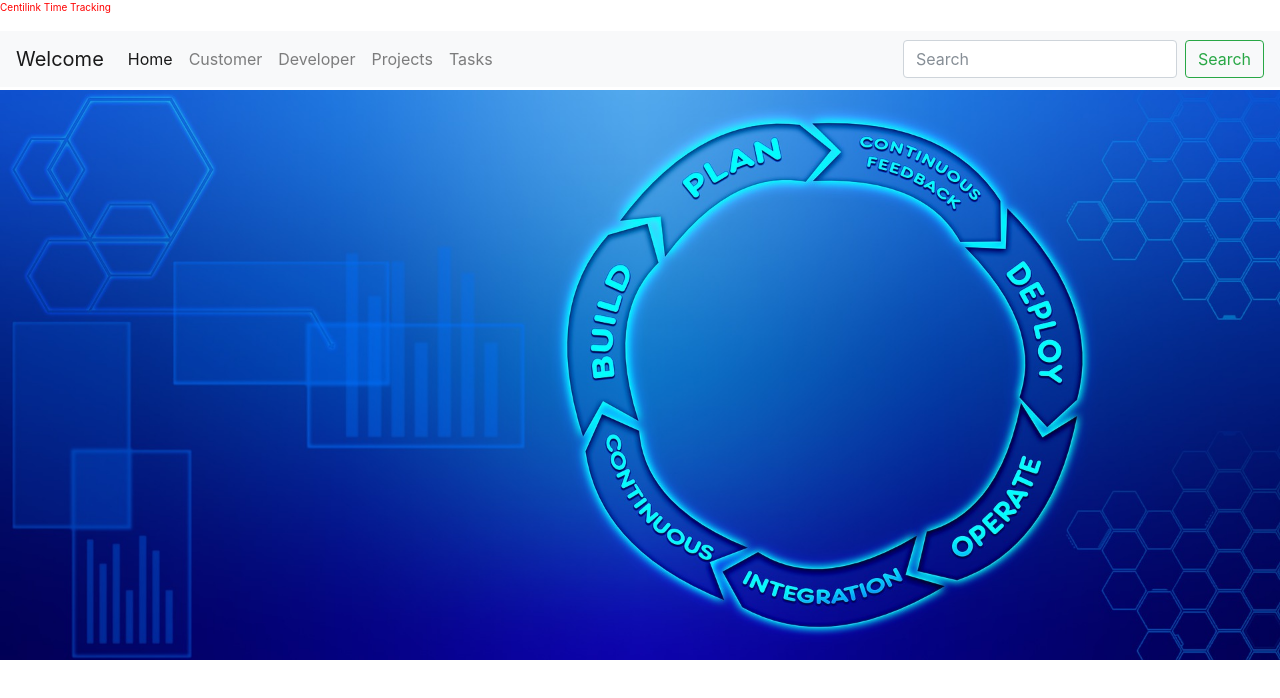
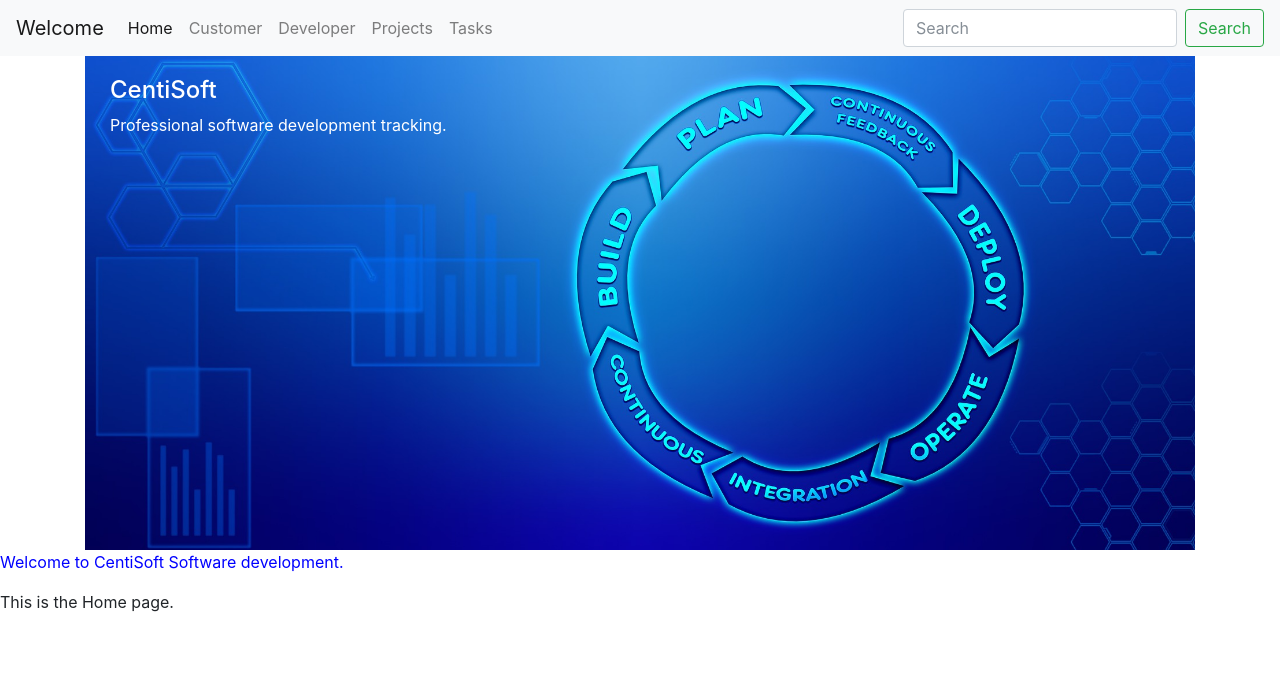
Before and after one commit to CasperFAndersen/MyAssignment, a plain HTML site: page MyAssignmentWorkshop1/Home.html in a window 1280 px wide. Drawn offline with nearby package versions, Linux system fonts and the light colour scheme.

Commit message:
working on front page.

```diff
--- a/MyAssignmentWorkshop1/Home.html
+++ b/MyAssignmentWorkshop1/Home.html
@@ -17,14 +17,8 @@
 
 
 </head>
-<header>
-</header>
 
-<body>
-  <div>
-    <p id="HeaderText">Centilink Time Tracking</p>
-    <img id="BannerPicture" src="Pictures/HeaderImage.jpg" class="img-fluid" alt="Responsive image"></img>
-  </div>
+<body id="homeBody">
   <div>
     <nav class="navbar navbar-expand-lg navbar-light bg-light">
       <a class="navbar-brand" href="Home.html">Welcome</a>
@@ -59,8 +53,16 @@
       </div>
     </nav>
   </div>
-  <div>
-    <p>
+  <div class="container">
+    <img src="Pictures/HeaderImage.jpg" alt="Norway" style="width:100%;">
+    <div class="text-block">
+      <h4>CentiSoft</h4>
+      <p>Professional software development tracking.</p>
+    </div>
+  </div>
+
+  <div class="welcomeTextClass">
+    <p id="welcomeText">
       Welcome to CentiSoft Software development.
     </p>
     <section>
@@ -69,7 +71,6 @@
       </p>
     </section>
   </div>
-  <button type="button" id="HomeButton" class="btn btn-primary btn-succes">Hello</button>
 
   <!-- Optional JavaScript -->
   <!-- jQuery first, then Popper.js, then Bootstrap JS -->
--- a/MyAssignmentWorkshop1/Styles/styles.less
+++ b/MyAssignmentWorkshop1/Styles/styles.less
@@ -15,27 +15,30 @@ html{
     .highlight //mixin
 }
 
-body{
-    div{
-    img#BannerPicture{
-         position: absolute;
-         top: 90px;
-         background-attachment: fixed;
-        // left: 0px;
-        // right: 0px;
-        // width: 100%;
-        // height: 200px;
-        // z-index: 1;
+body#homeBody{
+    .container {
+        position: relative;
+        left: 0px;
     }
-        p#HeaderText{
-            font-size: 10px;
-            color: red;
-        }
+
+    /* Bottom right text */
+    div.container div.text-block {
+        position: absolute;
+        top: 20px;
+        left: 20px;
+        // background-color: darkblue;
+        color: white;
+        padding-left: 20px;
+        padding-right: 20px;
+    }
+    div.welcomeTextClass p#welcomeText{
+        color: blue;
+        top: 10px;
+    }
+    nav.navbar{
+        top: 0px;
     }
 }
-
-
-
 
 .highlight
 {
```
Also changed, not shown: MyAssignmentWorkshop1/Customers.html (+0 -3 lines), MyAssignmentWorkshop1/Developer.html (+0 -3 lines), MyAssignmentWorkshop1/Projects.html (+0 -3 lines), MyAssignmentWorkshop1/Tasks.html (+0 -3 lines), MyAssignmentWorkshop1/Styles/styles.css.
